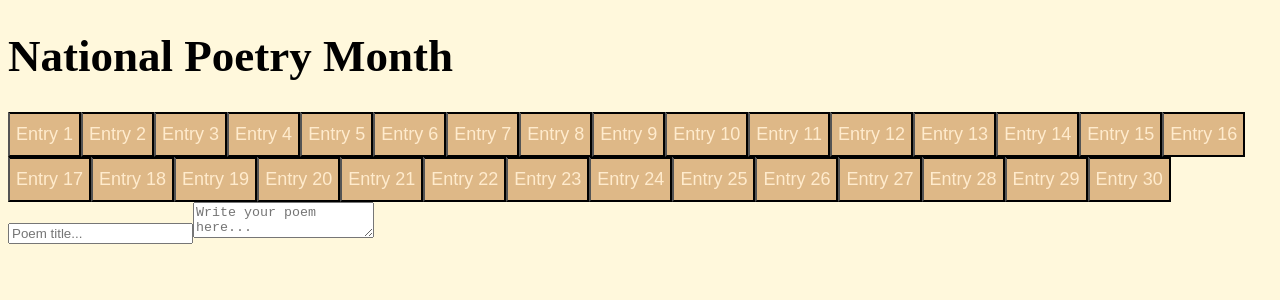
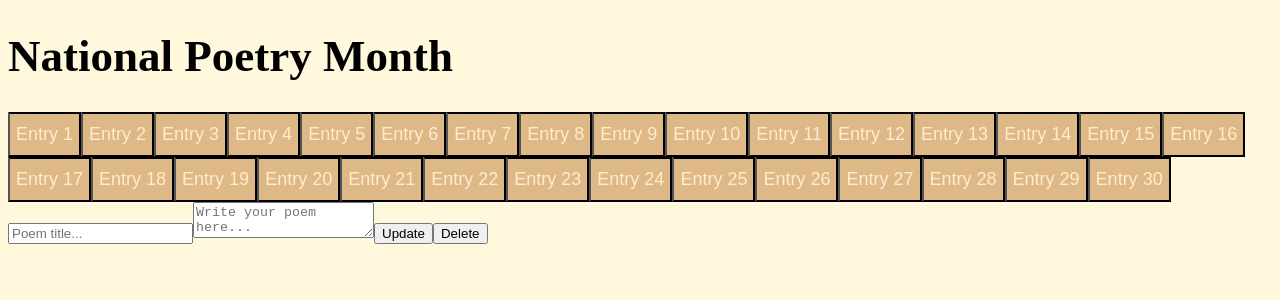
Before and after one commit to jcmiakang/cs-solo-project, a React app: page / in a window 1280 px wide. Shown: the top 300 px of the page. Built offline with nearby package versions, Linux system fonts and the light colour scheme.

Commit message:
added put request, still needs middleware

```diff
--- a/src/App.js
+++ b/src/App.js
@@ -8,12 +8,14 @@ class App extends Component {
   constructor(props) {
     super(props);
     this.state = {
+      date: '',
       title: '',
       poem: '',
     };
     this.getpoem = this.getpoem.bind(this);
     this.updateTitle = this.updateTitle.bind(this);
     this.updateBody = this.updateBody.bind(this);
+    this.updateAll = this.updateAll.bind(this);
   }
 
   getpoem(e, date) {
@@ -22,7 +24,9 @@ class App extends Component {
       .then((res) => res.json())
       .then((poem) => {
         console.log('LEAVING FETCH REQUEST');
+        // if poem.title or poem.poem_body === undefined, set to ''
         return this.setState({
+          date: date,
           title: poem.title,
           poem: poem.poem_body,
         });
@@ -48,6 +52,24 @@ class App extends Component {
     console.log(e);
   }
 
+  updateAll() {
+    console.log(this.state.title);
+    console.log(this.state.poem);
+
+    let date = this.state.date;
+    const paramFetch = `/api/${date}`;
+    fetch(paramFetch, {
+      method: 'PUT',
+      body: JSON.stringify({ title: this.state.title, poem: this.state.poem }),
+      headers: { 'Content-Type': 'application/json' },
+    })
+      .then((res) => res.json())
+      .then((res) => {
+        console.log('RESPONSE: ', res);
+      })
+      .catch((err) => console.log('Entry.updateAll - ERROR: ', err));
+  }
+
   render() {
     return (
       <div>
@@ -66,20 +88,11 @@ class App extends Component {
           onChange={this.updateBody}
           value={this.state.poem}
         ></textarea>
+        <button onClick={this.updateAll}>Update</button>
+        <button onClick={(e) => console.log('clicked DELETE')}>Delete</button>
       </div>
     );
   }
-
-  // render() {
-  //   return (
-  //     <div>
-  //       <h1>National Poetry Month</h1>
-  //       <Days getpoem={this.getpoem} />
-  //       <h1>Title: {this.state.title}</h1>
-  //       <h1>Poem: {this.state.poem}</h1>
-  //     </div>
-  //   );
-  // }
 }
 
 export default App;
```
Also changed, not shown: 1 other file (tests, documents, lock files or other folders).
